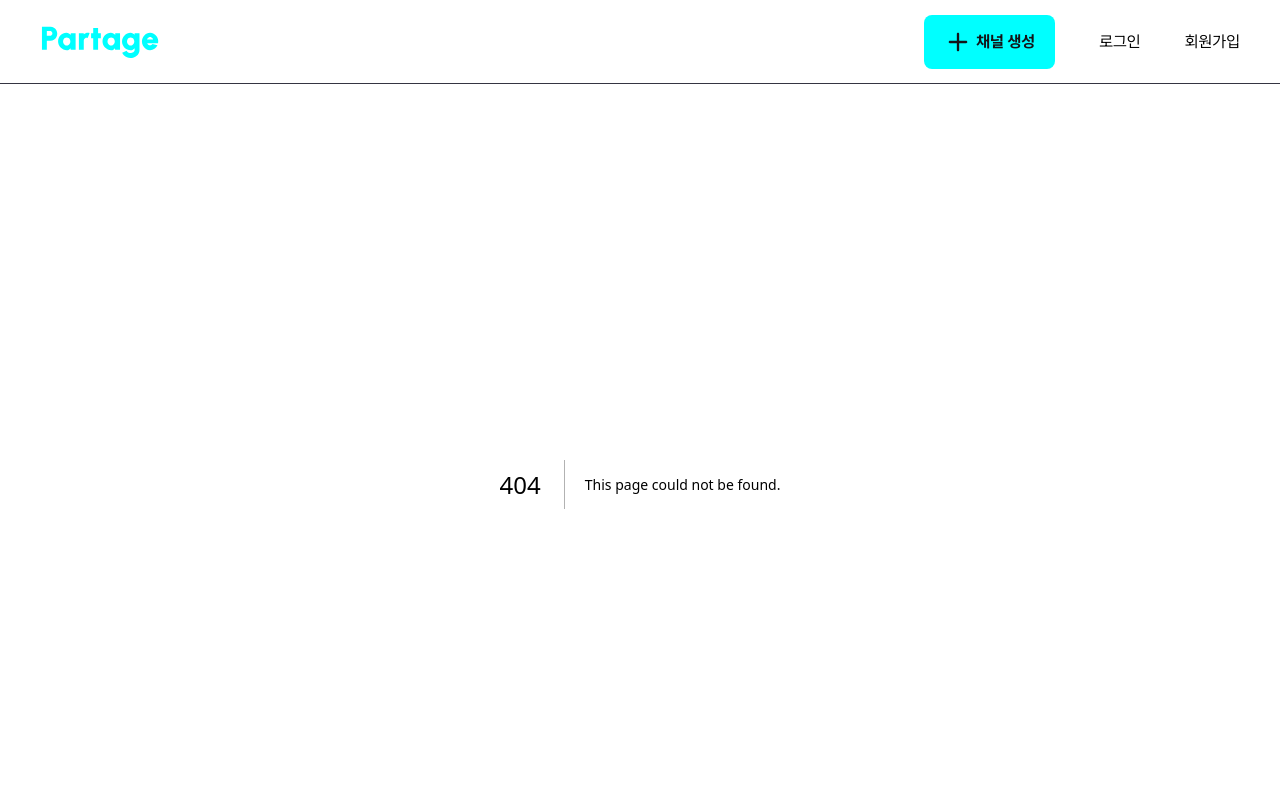
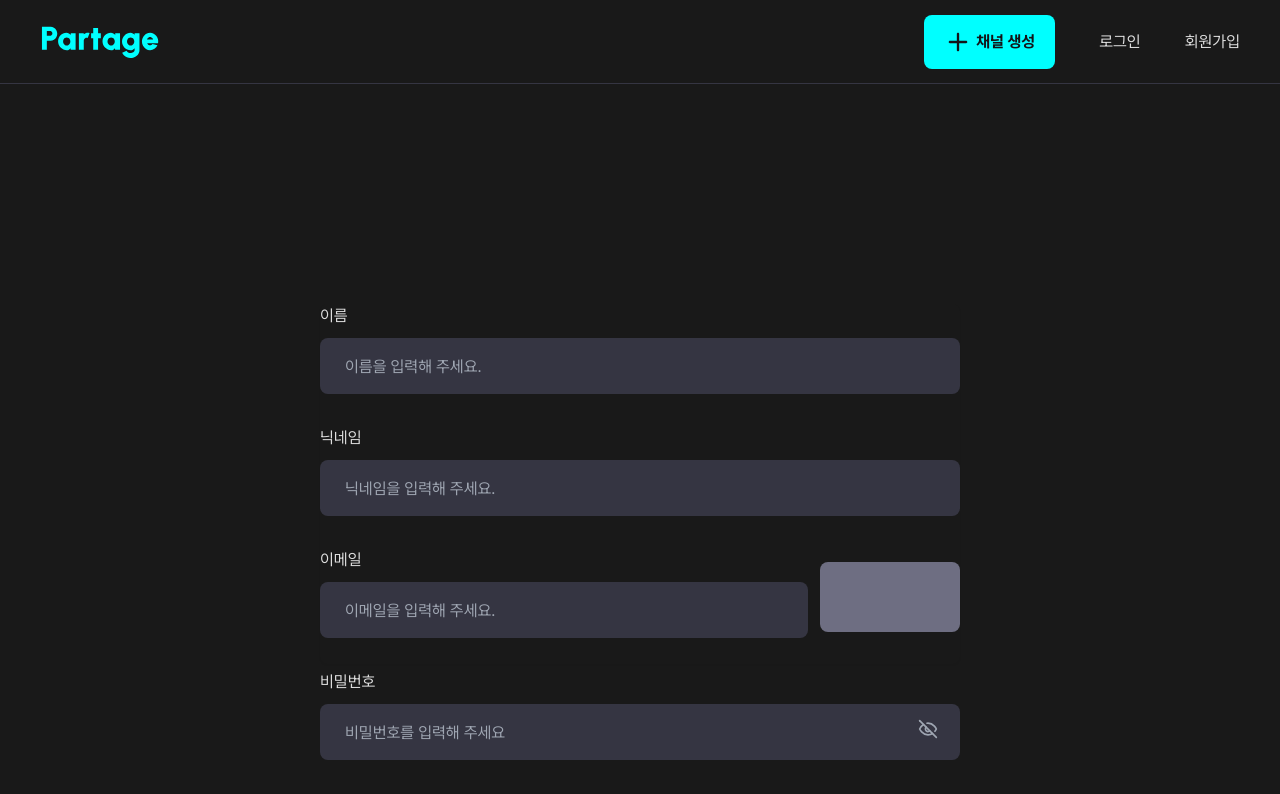
Before and after one commit to Team-Partage/partage_web, a Next.js app: page /auth/register in a window 1280 px wide. Before the commit this address had no page. Shown: the top 794 px of the page. Built offline with nearby package versions, Linux system fonts and the light colour scheme.

Commit message:
rename: auth 경로 추가

```diff
--- a/src/app/(auth)/layout.tsx
+++ b/src/app/auth/layout.tsx
@@ -1,5 +1,6 @@
+import { ReactNode } from 'react';
+
 import { Card, CardContent } from '@/components/ui/card';
-import { ReactNode } from 'react';
 
 type Props = {
   children: ReactNode;
@@ -8,7 +9,7 @@ type Props = {
 const layout = ({ children }: Props) => {
   return (
     <main className="flex h-screen w-full items-center justify-center">
-      <Card className="border-0 base-regular w-[335px] tablet:w-[440px] tablet:small-regular desktop:h-[360px] desktop:w-[640px]">
+      <Card className="w-[335px] border-0 base-regular tablet:w-[440px] tablet:small-regular desktop:h-[360px] desktop:w-[640px]">
         <CardContent>{children}</CardContent>
       </Card>
     </main>
--- a/src/app/(auth)/register/page.tsx
+++ b/src/app/auth/register/page.tsx
@@ -18,6 +18,7 @@ import FormModal from '../../../components/FormModal';
 
 const RegisterPage = () => {
   const [open, setOpen] = useState(false);
+  const [emailCheck, setEmailCheck] = useState(false);
   const router = useRouter();
 
   const form = useForm<z.infer<typeof RegisterSchema>>({
@@ -31,8 +32,6 @@ const RegisterPage = () => {
     },
     mode: 'onChange',
   });
-
-  const handleEmailCheck = () => {};
 
   const onSubmit = async (data: z.infer<typeof RegisterSchema>) => {
     try {
@@ -55,7 +54,7 @@ const RegisterPage = () => {
             control={form.control}
             name="username"
             render={({ field, fieldState: { error } }) => (
-              <FormItem className="spacing-4">
+              <FormItem>
                 <FormLabel>이름</FormLabel>
                 <FormControl>
                   <Input
@@ -108,12 +107,10 @@ const RegisterPage = () => {
                   <Button
                     disabled={!!error || !field.value}
                     variant="active"
+                    font="medium"
                     className="desktop:h-[70px] desktop:w-[140px]"
-                    onClick={handleEmailCheck}
-                  >
-                    중복 확인
-                  </Button>
-                  {error?.message && <p className="desktop:h-[27px]"></p>}
+                  ></Button>
+                  {error?.message && <p className="desktop:h-[28px]"></p>}
                 </div>
               </div>
             )}
```
Also changed, not shown: src/app/auth/login/page.tsx (renamed from src/app/(auth)/login/page.tsx).
